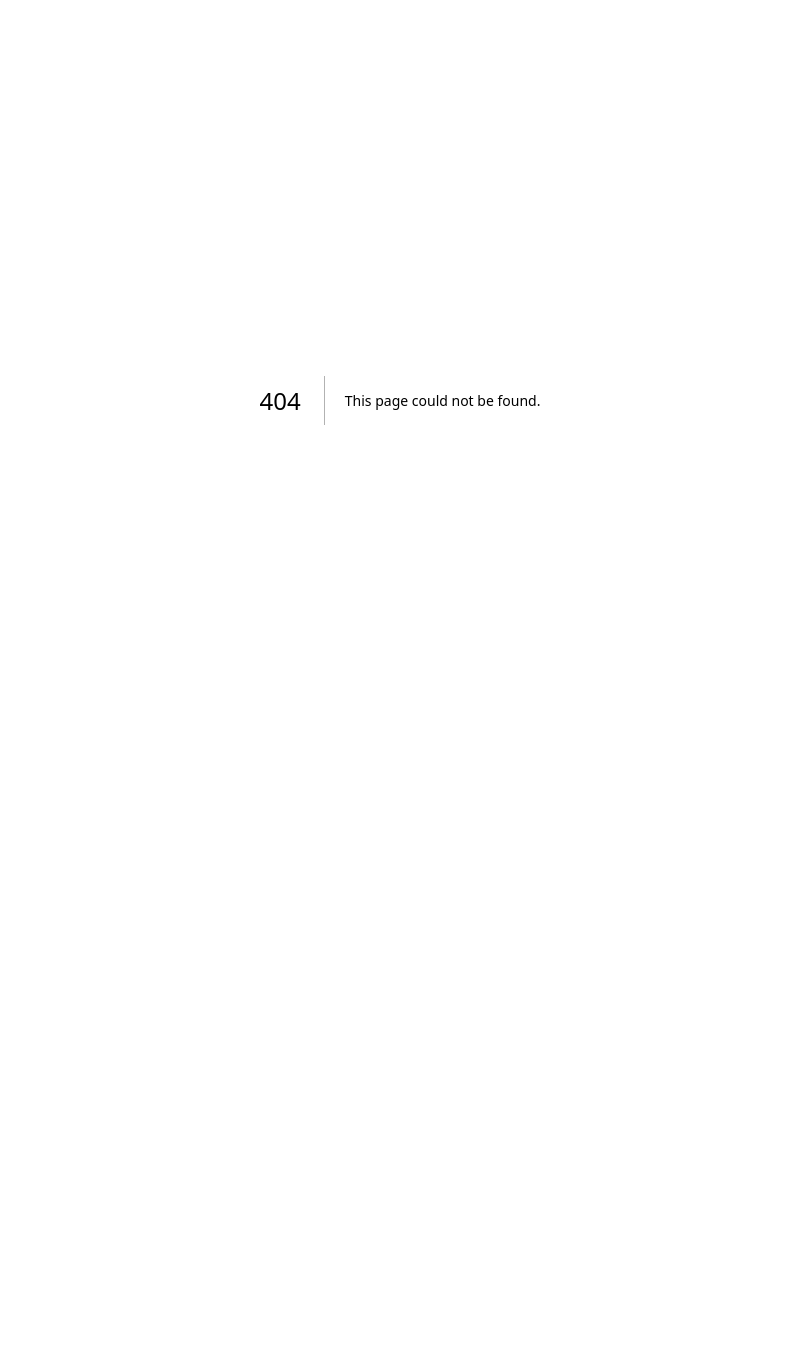
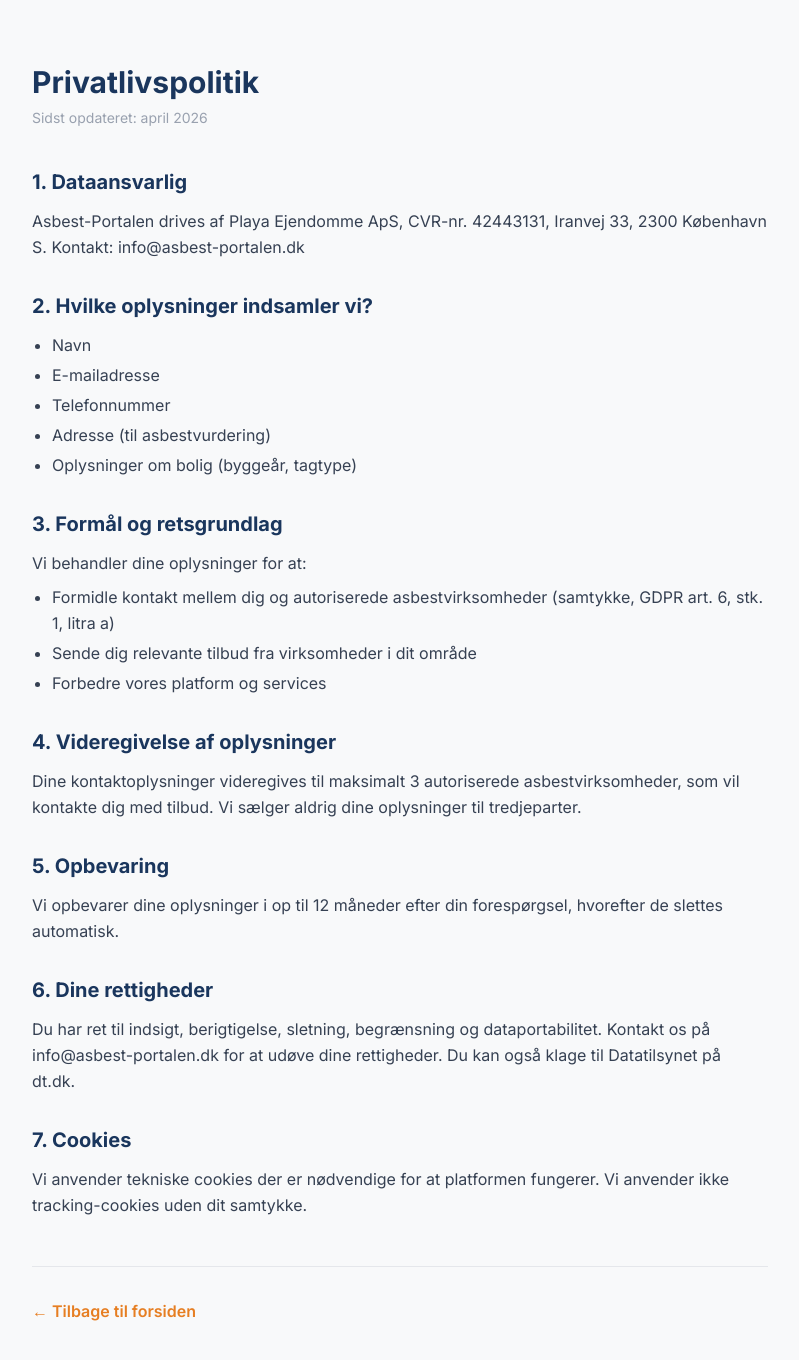
Before and after one commit to Thomas-Rathleff/asbest-portalen, a Next.js app: page /privatlivspolitik in a window 1280 px wide. Before the commit this address had no page. Shown: the top 1360 px of the page, without its empty margins (240-1039 px from the left). Before the commit the page ends 800 px from the top, so only its background shows below. Built offline with nearby package versions, Linux system fonts and the light colour scheme.

Commit message:
Tilføj kontaktformular med GDPR-samtykke, privatlivspolitik og handelsbetingelser

```diff
--- /dev/null
+++ b/app/betingelser/page.tsx
@@ -0,0 +1,41 @@
+export default function Betingelser() {
+  return (
+    <div className="min-h-screen bg-[#f8f9fa]">
+      <div className="max-w-3xl mx-auto px-4 py-16">
+        <h1 className="text-3xl font-bold text-[#1a365d] mb-2">Handelsbetingelser</h1>
+        <p className="text-gray-400 text-sm mb-10">Sidst opdateret: april 2026</p>
+
+        <div className="space-y-8 text-gray-700 leading-relaxed">
+          <section>
+            <h2 className="text-xl font-bold text-[#1a365d] mb-3">1. Om Asbest-Portalen</h2>
+            <p>Asbest-Portalen er en formidlingsplatform der forbinder boligejere med autoriserede asbestvirksomheder. Platformen drives af Playa Ejendomme ApS, CVR-nr. 42443131.</p>
+          </section>
+
+          <section>
+            <h2 className="text-xl font-bold text-[#1a365d] mb-3">2. Gratis for boligejere</h2>
+            <p>Det er gratis at bruge Asbest-Portalen som boligejer. Du betaler intet for at få en asbestvurdering eller at blive matchet med virksomheder.</p>
+          </section>
+
+          <section>
+            <h2 className="text-xl font-bold text-[#1a365d] mb-3">3. Formidling — ikke rådgivning</h2>
+            <p>Asbest-Portalen formidler kontakt mellem boligejere og autoriserede virksomheder. Vi er ikke ansvarlige for aftaler indgået direkte mellem boligejer og virksomhed. Vores asbestvurdering er vejledende og erstatter ikke en fysisk inspektion.</p>
+          </section>
+
+          <section>
+            <h2 className="text-xl font-bold text-[#1a365d] mb-3">4. Autoriserede virksomheder</h2>
+            <p>Alle virksomheder på platformen er autoriseret af Sikkerhedsstyrelsen til nedrivning af asbest. Vi opdaterer registret ugentligt fra SIK's offentlige autorisationsregister.</p>
+          </section>
+
+          <section>
+            <h2 className="text-xl font-bold text-[#1a365d] mb-3">5. Kontakt</h2>
+            <p>Spørgsmål til betingelserne? Skriv til info@asbest-portalen.dk</p>
+          </section>
+        </div>
+
+        <div className="mt-12 pt-8 border-t border-gray-200">
+          <a href="/" className="text-[#e67e22] hover:underline font-semibold">← Tilbage til forsiden</a>
+        </div>
+      </div>
+    </div>
+  );
+}
--- a/app/components/FindVirksomhed.tsx
+++ b/app/components/FindVirksomhed.tsx
@@ -10,59 +10,112 @@
 }
 
 export default function FindVirksomhed({ postnr }: { postnr: string }) {
-  const [virksomheder, setVirksomheder] = useState<Virksomhed[]>([]);
+  const [step, setStep] = useState<"knap" | "formular" | "bekraeftet">("knap");
   const [loading, setLoading] = useState(false);
-  const [vist, setVist] = useState(false);
+  const [navn, setNavn] = useState("");
+  const [email, setEmail] = useState("");
+  const [telefon, setTelefon] = useState("");
+  const [samtykke, setSamtykke] = useState(false);
+  const [antal, setAntal] = useState(0);
 
-  async function hentVirksomheder() {
+  async function indsend() {
+    if (!navn || !email || !telefon || !samtykke) return;
     setLoading(true);
     try {
       const res = await fetch(`/api/find-virksomheder?postnr=${postnr}`);
       const data = await res.json();
-      setVirksomheder(data.virksomheder ?? []);
-      setVist(true);
+      setAntal(data.virksomheder?.length ?? 3);
+      // TODO: gem lead i database (Supabase)
     } catch {
-      setVist(true);
+      setAntal(3);
     }
     setLoading(false);
+    setStep("bekraeftet");
   }
 
-  if (!vist) {
+  if (step === "knap") {
     return (
       <div className="mt-6 text-center">
         <button
-          onClick={hentVirksomheder}
-          disabled={loading}
-          className="bg-[#1a365d] hover:bg-[#2a4a7f] text-white font-bold py-3 px-8 rounded-xl transition shadow-lg disabled:opacity-50"
+          onClick={() => setStep("formular")}
+          className="bg-[#1a365d] hover:bg-[#2a4a7f] text-white font-bold py-3 px-8 rounded-xl transition shadow-lg"
         >
-          {loading ? "⏳ Finder virksomheder..." : "🔍 Find autoriserede virksomheder nær dig"}
+          🔍 Find autoriserede virksomheder nær dig
+        </button>
+      </div>
+    );
+  }
+
+  if (step === "formular") {
+    const udfyldt = navn && email && telefon && samtykke;
+    return (
+      <div className="mt-6 bg-white rounded-2xl border border-gray-200 shadow-sm p-6">
+        <h4 className="text-lg font-bold text-[#1a365d] mb-1">Få tilbud fra autoriserede virksomheder</h4>
+        <p className="text-gray-500 text-sm mb-5">Udfyld dine kontaktoplysninger — vi finder de 3 nærmeste virksomheder og de kontakter dig inden for 1–3 hverdage.</p>
+
+        <div className="space-y-3">
+          <input
+            type="text"
+            placeholder="Dit navn"
+            value={navn}
+            onChange={(e) => setNavn(e.target.value)}
+            className="w-full px-4 py-3 rounded-lg border border-gray-200 text-gray-900 focus:outline-none focus:ring-2 focus:ring-[#e67e22]"
+          />
+          <input
+            type="tel"
+            placeholder="Telefonnummer"
+            value={telefon}
+            onChange={(e) => setTelefon(e.target.value)}
+            className="w-full px-4 py-3 rounded-lg border border-gray-200 text-gray-900 focus:outline-none focus:ring-2 focus:ring-[#e67e22]"
+          />
+          <input
+            type="email"
+            placeholder="E-mailadresse"
+            value={email}
+            onChange={(e) => setEmail(e.target.value)}
+            className="w-full px-4 py-3 rounded-lg border border-gray-200 text-gray-900 focus:outline-none focus:ring-2 focus:ring-[#e67e22]"
+          />
+
+          {/* GDPR samtykke */}
+          <label className="flex items-start gap-3 cursor-pointer mt-2">
+            <input
+              type="checkbox"
+              checked={samtykke}
+              onChange={(e) => setSamtykke(e.target.checked)}
+              className="mt-1 w-4 h-4 accent-[#e67e22] flex-shrink-0"
+            />
+            <span className="text-sm text-gray-500">
+              Jeg accepterer at Asbest-Portalen videregiver mine kontaktoplysninger til op til 3 autoriserede asbestvirksomheder, som må kontakte mig med tilbud. Jeg har læst{" "}
+              <a href="/privatlivspolitik" target="_blank" className="text-[#e67e22] underline">privatlivspolitikken</a>{" "}
+              og{" "}
+              <a href="/betingelser" target="_blank" className="text-[#e67e22] underline">handelsbetingelserne</a>.
+            </span>
+          </label>
+        </div>
+
+        <button
+          onClick={indsend}
+          disabled={!udfyldt || loading}
+          className="mt-5 w-full bg-[#e67e22] hover:bg-[#f39c12] disabled:opacity-40 text-white font-bold py-3 px-8 rounded-xl transition shadow-lg"
+        >
+          {loading ? "⏳ Finder virksomheder..." : "Send forespørgsel →"}
         </button>
       </div>
     );
   }
 
   return (
-    <div className="mt-6">
-      {virksomheder.length > 0 ? (
-        <div className="bg-green-50 border-2 border-green-200 rounded-2xl p-6 text-center shadow-sm">
+    <div className="mt-6 bg-green-50 border-2 border-green-200 rounded-2xl p-6 text-center shadow-sm">
       <div className="text-4xl mb-3">✅</div>
       <h4 className="text-xl font-bold text-gray-900 mb-2">
-            Der er fundet {virksomheder.length} godkendte virksomheder der matcher din forespørgsel
+        Der er fundet {antal} godkendte virksomheder der matcher din forespørgsel
       </h4>
       <p className="text-gray-600 text-lg">
-            Du bliver kontaktet af en virksomhed inden for <strong>1–3 hverdage</strong>.
+        Du bliver kontaktet inden for <strong>1–3 hverdage</strong>.
       </p>
       <p className="text-sm text-gray-400 mt-3">
         Alle virksomheder er autoriseret af Sikkerhedsstyrelsen til fjernelse af asbest.
       </p>
     </div>
-      ) : (
-        <div className="bg-yellow-50 border-2 border-yellow-200 rounded-2xl p-6 text-center">
-          <div className="text-4xl mb-3">⚠️</div>
-          <h4 className="text-lg font-bold text-gray-900 mb-2">Ingen virksomheder fundet i dit område</h4>
-          <p className="text-gray-600">Prøv at kontakte os direkte — vi hjælper dig videre.</p>
-        </div>
-      )}
-    </div>
   );
 }
--- a/app/page.tsx
+++ b/app/page.tsx
@@ -247,8 +247,8 @@
               <ul className="space-y-2 text-blue-200 text-sm">
                 <li>info@asbest-portalen.dk</li>
                 <li><a href="#" className="hover:text-white transition">Om os</a></li>
-                <li><a href="#" className="hover:text-white transition">Privatlivspolitik</a></li>
-                <li><a href="#" className="hover:text-white transition">Betingelser</a></li>
+                <li><a href="/privatlivspolitik" className="hover:text-white transition">Privatlivspolitik</a></li>
+                <li><a href="/betingelser" className="hover:text-white transition">Betingelser</a></li>
               </ul>
             </div>
           </div>
--- /dev/null
+++ b/app/privatlivspolitik/page.tsx
@@ -0,0 +1,62 @@
+export default function Privatlivspolitik() {
+  return (
+    <div className="min-h-screen bg-[#f8f9fa]">
+      <div className="max-w-3xl mx-auto px-4 py-16">
+        <h1 className="text-3xl font-bold text-[#1a365d] mb-2">Privatlivspolitik</h1>
+        <p className="text-gray-400 text-sm mb-10">Sidst opdateret: april 2026</p>
+
+        <div className="space-y-8 text-gray-700 leading-relaxed">
+          <section>
+            <h2 className="text-xl font-bold text-[#1a365d] mb-3">1. Dataansvarlig</h2>
+            <p>Asbest-Portalen drives af Playa Ejendomme ApS, CVR-nr. 42443131, Iranvej 33, 2300 København S. Kontakt: info@asbest-portalen.dk</p>
+          </section>
+
+          <section>
+            <h2 className="text-xl font-bold text-[#1a365d] mb-3">2. Hvilke oplysninger indsamler vi?</h2>
+            <ul className="list-disc pl-5 space-y-1">
+              <li>Navn</li>
+              <li>E-mailadresse</li>
+              <li>Telefonnummer</li>
+              <li>Adresse (til asbestvurdering)</li>
+              <li>Oplysninger om bolig (byggeår, tagtype)</li>
+            </ul>
+          </section>
+
+          <section>
+            <h2 className="text-xl font-bold text-[#1a365d] mb-3">3. Formål og retsgrundlag</h2>
+            <p>Vi behandler dine oplysninger for at:</p>
+            <ul className="list-disc pl-5 space-y-1 mt-2">
+              <li>Formidle kontakt mellem dig og autoriserede asbestvirksomheder (samtykke, GDPR art. 6, stk. 1, litra a)</li>
+              <li>Sende dig relevante tilbud fra virksomheder i dit område</li>
+              <li>Forbedre vores platform og services</li>
+            </ul>
+          </section>
+
+          <section>
+            <h2 className="text-xl font-bold text-[#1a365d] mb-3">4. Videregivelse af oplysninger</h2>
+            <p>Dine kontaktoplysninger videregives til maksimalt 3 autoriserede asbestvirksomheder, som vil kontakte dig med tilbud. Vi sælger aldrig dine oplysninger til tredjeparter.</p>
+          </section>
+
+          <section>
+            <h2 className="text-xl font-bold text-[#1a365d] mb-3">5. Opbevaring</h2>
+            <p>Vi opbevarer dine oplysninger i op til 12 måneder efter din forespørgsel, hvorefter de slettes automatisk.</p>
+          </section>
+
+          <section>
+            <h2 className="text-xl font-bold text-[#1a365d] mb-3">6. Dine rettigheder</h2>
+            <p>Du har ret til indsigt, berigtigelse, sletning, begrænsning og dataportabilitet. Kontakt os på info@asbest-portalen.dk for at udøve dine rettigheder. Du kan også klage til Datatilsynet på dt.dk.</p>
+          </section>
+
+          <section>
+            <h2 className="text-xl font-bold text-[#1a365d] mb-3">7. Cookies</h2>
+            <p>Vi anvender tekniske cookies der er nødvendige for at platformen fungerer. Vi anvender ikke tracking-cookies uden dit samtykke.</p>
+          </section>
+        </div>
+
+        <div className="mt-12 pt-8 border-t border-gray-200">
+          <a href="/" className="text-[#e67e22] hover:underline font-semibold">← Tilbage til forsiden</a>
+        </div>
+      </div>
+    </div>
+  );
+}
```
Lines whose indentation alone changed are shown as unchanged.
